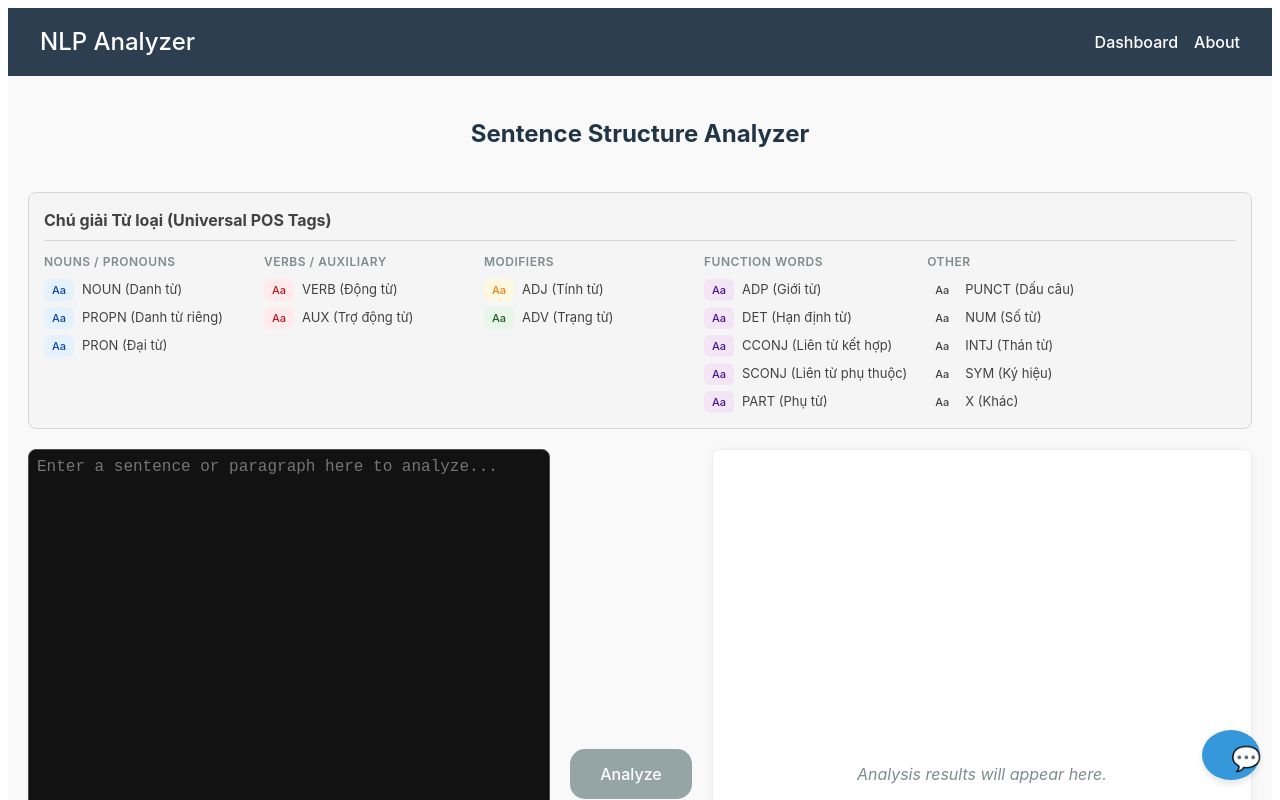
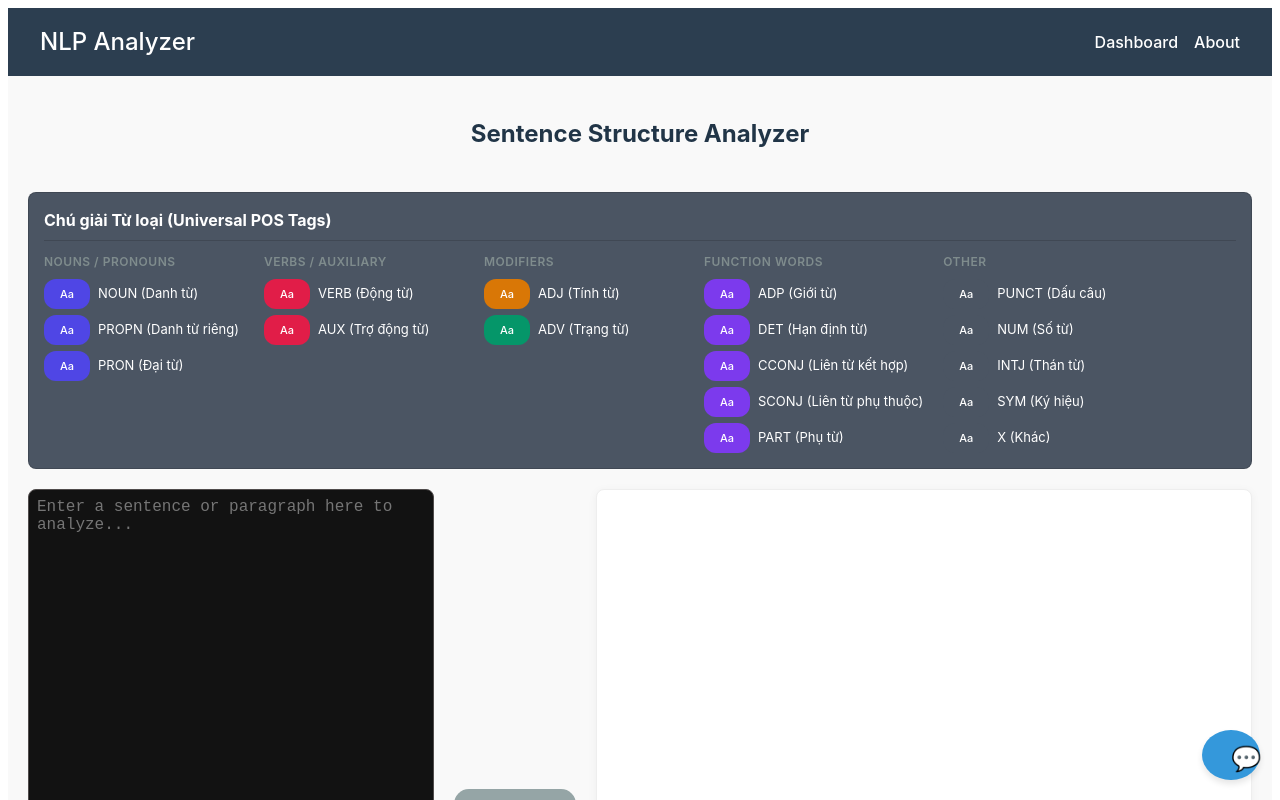
Before and after one commit to khanh892002/SentenceAnalyzing, a React (Vite) app: page / in a window 1280 px wide. Shown: the top 800 px of the page. Built offline with nearby package versions, Linux system fonts and the light colour scheme; no server answers.

Commit message:
adding shadow box instead of border to highlight the phrases, resize the ratio for the analyzing section's parts, changing categorizing colors.

```diff
--- a/src/components/SentenceStructure.jsx
+++ b/src/components/SentenceStructure.jsx
@@ -51,7 +51,6 @@ function SentenceStructure({ data }) {
     clonedData.forEach(part => calculateHeights(part));
     return clonedData;
   }, [data]);
-  console.log(processedData);
   const maxHeight = processedData.length > 0
     ? Math.max(...processedData.map(part => part.height || 0))
     : 0;
--- a/src/pages/Dashboard.css
+++ b/src/pages/Dashboard.css
@@ -20,7 +20,7 @@
 
 .left-panel {
   color-scheme: dark;
-  flex: 4.5;
+  flex: 3.5;
   display: flex;
   flex-direction: column;
 }
@@ -65,7 +65,7 @@
 }
 
 .right-panel {
-  flex: 4.5;
+  flex: 5.5;
   background: white;
   border: 1px solid #eee;
   border-radius: 8px;
@@ -97,11 +97,17 @@
   animation: pulse 1.5s infinite ease-in-out;
 }
 
-.skeleton-line.short { width: 40%; }
+.skeleton-line.short {
+  width: 40%;
+}
 
-.skeleton-line.medium { width: 70%; }
+.skeleton-line.medium {
+  width: 70%;
+}
 
-.skeleton-line.long { width: 100%; }
+.skeleton-line.long {
+  width: 100%;
+}
 
 .skeleton-box {
   height: 80px;
@@ -112,7 +118,15 @@
 }
 
 @keyframes pulse {
-  0% { opacity: 0.6; }
-  50% { opacity: 1; }
-  100% { opacity: 0.6; }
+  0% {
+    opacity: 0.6;
+  }
+
+  50% {
+    opacity: 1;
+  }
+
+  100% {
+    opacity: 0.6;
+  }
 }
--- a/src/pages/Dashboard.jsx
+++ b/src/pages/Dashboard.jsx
@@ -52,6 +52,15 @@ function Dashboard() {
     }
   };
 
+  const handleKeyDown = (e) => {
+    if (e.key === 'Enter' && !e.shiftKey) {
+      e.preventDefault();
+      if (!loading && sentence.trim()) {
+        handleSubmit();
+      }
+    }
+  };
+
   return (
     <div className="dashboard">
       <div className="dashboard-header">
@@ -66,6 +75,7 @@ function Dashboard() {
           <textarea
             value={sentence}
             onChange={(e) => setSentence(e.target.value)}
+            onKeyDown={handleKeyDown}
             placeholder="Enter a sentence or paragraph here to analyze..."
             className="sentence-textarea"
           />
@@ -88,9 +98,9 @@ function Dashboard() {
             <div className="skeleton-container">
               <div className="skeleton-line short"></div>
               <div className="skeleton-box"></div>
-              <div className="skeleton-line medium" style={{marginLeft: '20px'}}></div>
-              <div className="skeleton-box" style={{marginLeft: '40px'}}></div>
-              <div className="skeleton-line long" style={{marginLeft: '20px'}}></div>
+              <div className="skeleton-line medium" style={{ marginLeft: '20px' }}></div>
+              <div className="skeleton-box" style={{ marginLeft: '40px' }}></div>
+              <div className="skeleton-line long" style={{ marginLeft: '20px' }}></div>
             </div>
           )}
           {responseJSON && !loading && (
--- a/src/styles/SentenceStructure.css
+++ b/src/styles/SentenceStructure.css
@@ -1,45 +1,44 @@
 :root {
-  /* Semantic Colors */
-  /* Nouns/Pronouns: Blue */
-  --color-noun-bg: #e3f2fd;
-  --color-noun-text: #0d47a1;
-  /* Verbs/Auxiliary: Pink/Red */
-  --color-verb-bg: #ffebee;
-  --color-verb-text: #b71c1c;
-  /* Adjectives: Yellow/Orange */
-  --color-adj-bg: #fff8e1;
-  --color-adj-text: #f57f17;
-  /* Adverbs: Green */
-  --color-adv-bg: #e8f5e9;
-  --color-adv-text: #1b5e20;
-  /* Function words (ADP, DET, CCONJ, SCONJ): Gray/Purple */
-  --color-func-bg: #f3e5f5;
-  --color-func-text: #4a148c;
-  /* Punctuation & Other */
-  --color-punct-bg: #f5f5f5;
-  --color-punct-text: #424242;
+  /* Vibrant Capsule Colors for Leaves (Light Mode) */
+  --color-noun-bg: #4f46e5;
+  --color-noun-text: #ffffff;
+  --color-verb-bg: #e11d48;
+  --color-verb-text: #ffffff;
+  --color-adj-bg: #d97706;
+  --color-adj-text: #ffffff;
+  --color-adv-bg: #059669;
+  --color-adv-text: #ffffff;
+  --color-func-bg: #7c3aed;
+  --color-func-text: #ffffff;
+  --color-punct-bg: #4b5563;
+  --color-punct-text: #ffffff;
 
-  --color-border: #cfd8dc;
-  --color-phrase-bg: transparent;
+  /* Container styles */
+  --color-border: rgba(0, 0, 0, 0.15);
+  --color-phrase-bg: rgba(0, 0, 0, 0.04);
+  --color-phrase-hover-bg: rgba(0, 0, 0, 0.08);
 }
 
 @media (prefers-color-scheme: dark) {
   :root {
-    --color-noun-bg: #1e3a8a;
-    --color-noun-text: #bfdbfe;
-    --color-verb-bg: #7f1d1d;
-    --color-verb-text: #fecaca;
-    --color-adj-bg: #78350f;
-    --color-adj-text: #fde68a;
-    --color-adv-bg: #14532d;
-    --color-adv-text: #bbf7d0;
-    --color-func-bg: #4c1d95;
-    --color-func-text: #ddd6fe;
-    --color-punct-bg: #3f3f46;
-    --color-punct-text: #e4e4e7;
+    /* Vibrant Capsule Colors for Leaves (Dark Mode) - slightly softened */
+    --color-noun-bg: #6366f1;
+    --color-noun-text: #ffffff;
+    --color-verb-bg: #f43f5e;
+    --color-verb-text: #ffffff;
+    --color-adj-bg: #f59e0b;
+    --color-adj-text: #1c1917;
+    --color-adv-bg: #10b981;
+    --color-adv-text: #1c1917;
+    --color-func-bg: #8b5cf6;
+    --color-func-text: #ffffff;
+    --color-punct-bg: #6b7280;
+    --color-punct-text: #ffffff;
 
-    --color-border: #52525b;
-    --color-phrase-bg: transparent;
+    /* Container styles */
+    --color-border: rgba(255, 255, 255, 0.2);
+    --color-phrase-bg: rgba(255, 255, 255, 0.06);
+    --color-phrase-hover-bg: rgba(255, 255, 255, 0.12);
   }
 }
 
@@ -48,39 +47,36 @@
   overflow-wrap: anywhere;
 }
 
-.sentence-structure:hover .part {
-  opacity: 0.3;
-  filter: blur(1px);
-}
-
-.sentence-structure .part:hover,
-.sentence-structure .part:hover .part {
-  opacity: 1;
-  filter: blur(0px);
-}
-
 /* Base style for all parts */
 .part {
   padding: calc(var(--h)*0.15em) 0.15em;
-  border-radius: 6px;
+  border-radius: 8px;
   border: 1px solid var(--color-border);
   transition: all 0.2s ease;
   display: inline-block;
-  margin: 0 2px;
+  margin: 2px;
   line-height: normal;
 }
 
-/* Phrases only show borders, no background */
+/* PHRASES: Transparent stacking backgrounds */
 .part.phrase {
   background-color: var(--color-phrase-bg);
 }
 
-/* Leaves have strong background colors */
+.part.phrase:hover {
+  background-color: var(--color-phrase-hover-bg);
+  box-shadow: 0 4px 6px -1px rgba(0, 0, 0, 0.5);
+  transform: translateY(-1px);
+}
+
+/* LEAVES (WORDS): Bright capsules */
 .part.leaf {
   background-color: var(--color-punct-bg);
   color: var(--color-punct-text);
-  border-color: var(--color-punct-bg);
+  border-color: transparent;
   font-weight: 500;
+  border-radius: 12px;
+  padding: 4px 8px;
 }
 
 /* Mapping UPOS tags to semantic colors */
@@ -89,26 +85,22 @@
 .part.leaf.PRON {
   background-color: var(--color-noun-bg);
   color: var(--color-noun-text);
-  border-color: var(--color-noun-bg);
 }
 
 .part.leaf.VERB,
 .part.leaf.AUX {
   background-color: var(--color-verb-bg);
   color: var(--color-verb-text);
-  border-color: var(--color-verb-bg);
 }
 
 .part.leaf.ADJ {
   background-color: var(--color-adj-bg);
   color: var(--color-adj-text);
-  border-color: var(--color-adj-bg);
 }
 
 .part.leaf.ADV {
   background-color: var(--color-adv-bg);
   color: var(--color-adv-text);
-  border-color: var(--color-adv-bg);
 }
 
 .part.leaf.ADP,
@@ -118,7 +110,6 @@
 .part.leaf.PART {
   background-color: var(--color-func-bg);
   color: var(--color-func-text);
-  border-color: var(--color-func-bg);
 }
 
 .part.leaf.PUNCT,
@@ -128,7 +119,6 @@
 .part.leaf.X {
   background-color: var(--color-punct-bg);
   color: var(--color-punct-text);
-  border-color: var(--color-punct-bg);
 }
 
 .error-icon {
```
